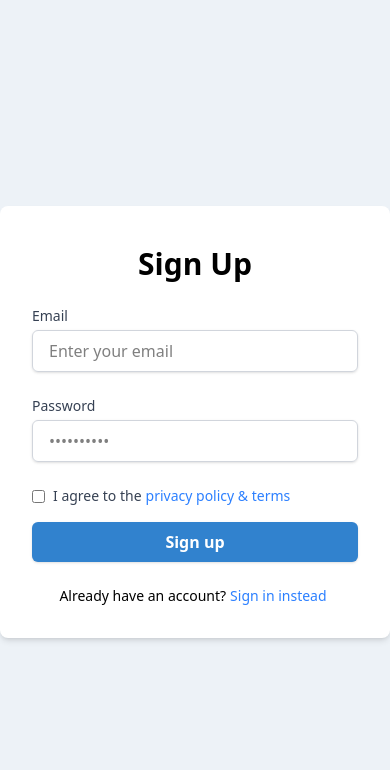
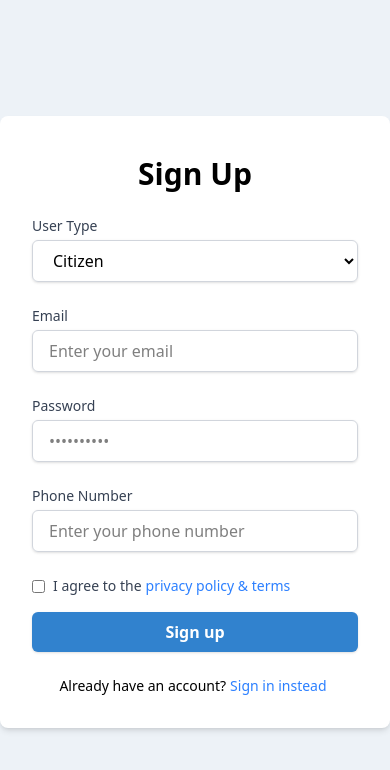
Before and after one commit to Kshitij04Poojary/54-GeoGuardian, a React (Vite) app in the folder frontend/: page /register in a window 390 px wide. Shown: the top 770 px of the page. Built offline with nearby package versions, Linux system fonts and the light colour scheme.

Commit message:
update register.jsx
added usertype and phone number

```diff
--- a/frontend/src/pages/Register.jsx
+++ b/frontend/src/pages/Register.jsx
@@ -1,15 +1,13 @@
 import { useState } from 'react';
-// import axios from 'axios';
 import { useNavigate } from 'react-router-dom';
 import { Link } from 'react-router-dom';
-import { FaFingerprint } from 'react-icons/fa';
 
 function Register() {
     const [name, setName] = useState('');
     const [email, setEmail] = useState('');
     const [password, setPassword] = useState('');
-    const [role, setRole] = useState('');
-    //   const navigate = useNavigate();
+    const [userType, setUserType] = useState('Citizen'); // Default selection
+    const [phone, setPhone] = useState('');
 
     const handleSubmit = async (e) => {
         e.preventDefault();
@@ -25,6 +23,28 @@ function Register() {
                         <h2 className="text-3xl font-bold mt-2">Sign Up</h2>
                     </div>
                     <form id="formAuthentication" className="space-y-6" onSubmit={handleSubmit}>
+
+                        {/* User Type Dropdown */}
+                        <div>
+                            <label htmlFor="userType" className="block mb-1 text-sm font-medium text-gray-700">
+                                User Type
+                            </label>
+                            <select
+                                id="userType"
+                                name="userType"
+                                value={userType}
+                                onChange={(e) => setUserType(e.target.value)}
+                                className="w-full px-4 py-2 border border-gray-300 rounded-md shadow-sm focus:ring-blue-500 focus:border-blue-500"
+                                required
+                            >
+                                <option value="Admin">Admin</option>
+                                <option value="Organization">Organization</option>
+                                <option value="NGO">NGO</option>
+                                <option value="Citizen">Citizen</option>
+                            </select>
+                        </div>
+
+                        {/* Email Input */}
                         <div>
                             <label htmlFor="email" className="block mb-1 text-sm font-medium text-gray-700">Email</label>
                             <input
@@ -38,6 +58,8 @@ function Register() {
                                 required
                             />
                         </div>
+
+                        {/* Password Input */}
                         <div>
                             <label htmlFor="password" className="block mb-1 text-sm font-medium text-gray-700">Password</label>
                             <input
@@ -51,15 +73,34 @@ function Register() {
                                 required
                             />
                         </div>
+
+                        {/* Phone Number Input */}
+                        <div>
+                            <label htmlFor="phone" className="block mb-1 text-sm font-medium text-gray-700">Phone Number</label>
+                            <input
+                                type="tel"
+                                className="w-full px-4 py-2 border border-gray-300 rounded-md shadow-sm focus:ring-blue-500 focus:border-blue-500"
+                                id="phone"
+                                name="phone"
+                                value={phone}
+                                onChange={e => setPhone(e.target.value)}
+                                placeholder="Enter your phone number"
+                                required
+                            />
+                        </div>
+
+                        {/* Agreement Checkbox */}
                         <div className="my-4">
                             <label className="flex items-center">
-                                <input type="checkbox" className="form-checkbox text-blue-600" />
+                                <input type="checkbox" className="form-checkbox text-blue-600" required />
                                 <span className="ml-2 text-sm text-gray-700">
                                     I agree to the
                                     <Link to="#" className="text-blue-500 mx-1">privacy policy & terms</Link>
                                 </span>
                             </label>
                         </div>
+
+                        {/* Submit Button */}
                         <button
                             type="submit"
                             className="w-full py-2 px-4 bg-[#3182ce] hover:bg-[#2B6CB0] text-white font-semibold rounded-md shadow-sm focus:outline-none focus:ring-2 focus:ring-blue-500 focus:ring-opacity-50"
@@ -68,6 +109,7 @@ function Register() {
                         </button>
                     </form>
 
+                    {/* Sign In Link */}
                     <p className="text-center text-sm mt-6">
                         <span>Already have an account?</span>
                         <Link to="/login" className="text-blue-500 hover:underline mx-1">Sign in instead</Link>
```
